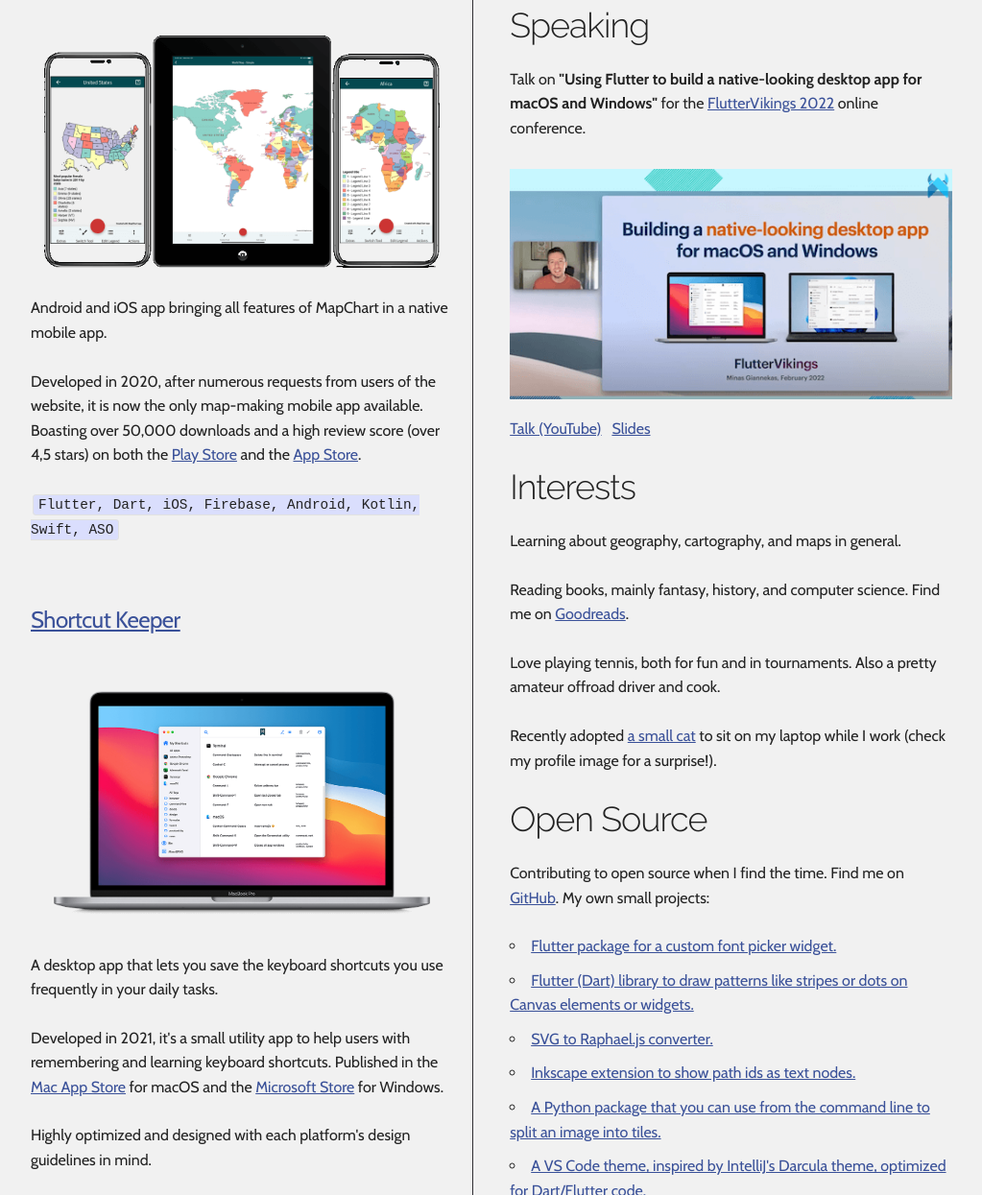
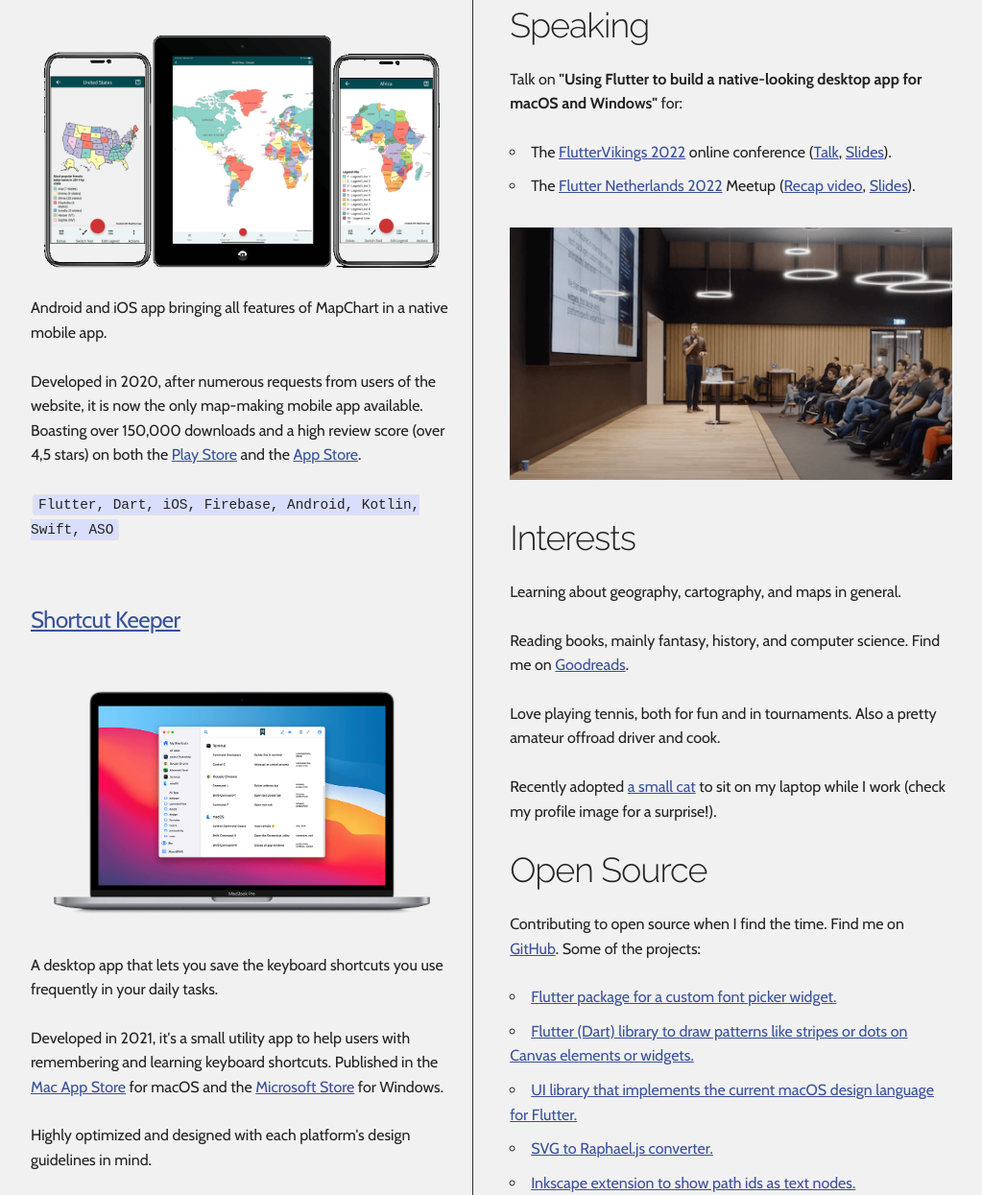
Before and after one commit to whiplashoo/whidev, a website: page index.html in a window 1280 px wide. Shown: the part 1784-3029 px from the top of the page at 96% size, without its empty margins (128-1151 px from the left). Drawn offline with nearby package versions, Linux system fonts and the light colour scheme.

Commit message:
update with Flutter Netherlands talk

```diff
--- a/index.html
+++ b/index.html
@@ -443,7 +443,7 @@
                                 <img class="u-max-full-width" src="img/mapchart.png" alt="mapchart">
                                 <p> Web app for creating your own custom map of World, Europe, US, and more with colors and descriptions of your choice. </p>
                                 <p> Developed in 2014, it has since been used by millions of people all over the world. Regularly visited by a diverse audience including students, university teachers, sales executives, business owners, research staff, travelers, and more.</p>
-                                <p>Currently the #1 Google search result in its category and the most complete map-making tool overall. </p>
+                                <p>Currently the #1 Google search result in its category and the most complete map-making tool on the web. </p>
                                 <code> HTML, CSS, JS &amp; jQuery, PHP, Node.js, Nunjucks, SVG</code>
                             </div>
                         </div>
@@ -465,7 +465,7 @@
                                 </h5>
                                 <img class="u-max-full-width" src="img/mapchart_app.png" alt="mapchart mobile app">
                                 <p> Android and iOS app bringing all features of MapChart in a native mobile app. </p>
-                                <p> Developed in 2020, after numerous requests from users of the website, it is now the only map-making mobile app available. Boasting over 50,000 downloads and a high review score (over 4,5 stars) on both the <a href="https://play.google.com/store/apps/details?id=com.whidev.mapchart" target="_blank" rel="noopener">Play Store</a> and the <a href="https://apps.apple.com/us/app/mapchart-app/id1541877062" target="_blank" rel="noopener">App Store</a>. </p>
+                                <p> Developed in 2020, after numerous requests from users of the website, it is now the only map-making mobile app available. Boasting over 150,000 downloads and a high review score (over 4,5 stars) on both the <a href="https://play.google.com/store/apps/details?id=com.whidev.mapchart" target="_blank" rel="noopener">Play Store</a> and the <a href="https://apps.apple.com/us/app/mapchart-app/id1541877062" target="_blank" rel="noopener">App Store</a>. </p>
                                 <code> Flutter, Dart, iOS, Firebase, Android, Kotlin, Swift, ASO </code>
                             </div>
                         </div>
@@ -535,16 +535,14 @@
                         </div>
                         <h3 class="section-heading" style="margin-top:20px"> Speaking </h4>
                         <div class="content">
-                            <p>Talk on <strong>"Using Flutter to build a native-looking desktop app for macOS and Windows"</strong> for the <a href="https://fluttervikings.com/" target="_blank" rel="noopener noreferrer">FlutterVikings 2022</a> online conference. </p>
-                            <img class="u-max-full-width" style="margin: 5px 20px 10px 0;" src="img/flutter_vikings_talk.png" alt="Presenting a talk for the FlutterVikings 2022 online conference">
-                            <p>
-                                <a href="https://youtu.be/qFHSMISkguw?t=20701" target="_blank" rel="noopener noreferrer">Talk (YouTube)</a>
-                                &nbsp;
-                                <a href="https://www.icloud.com/keynote/0fbkqhj70TUjztwWDzaWbRZWw#Minas_Giannekas_FlutterVikings_talk" target="_blank" rel="noopener noreferrer">Slides</a>
-                            </p>
-                            <p></p>
+                            <p>Talk on <strong>"Using Flutter to build a native-looking desktop app for macOS and Windows"</strong> for:</p>
+                            <ul>
+                                <li>The <a href="https://fluttervikings.com/" target="_blank" rel="noopener noreferrer">FlutterVikings 2022</a> online conference (<a href="https://youtu.be/qFHSMISkguw?t=20701" target="_blank" rel="noopener noreferrer">Talk</a>, <a href="https://www.icloud.com/keynote/0fbkqhj70TUjztwWDzaWbRZWw#Minas_Giannekas_FlutterVikings_talk" target="_blank" rel="noopener noreferrer">Slides</a>).</li>
+                                <li>The <a href="https://www.meetup.com/FlutterNL/events/283742843/" target="_blank" rel="noopener noreferrer">Flutter Netherlands 2022</a> Meetup (<a href="https://youtu.be/mRU7MUdpE3Q" target="_blank" rel="noopener noreferrer">Recap video</a>, <a href="https://docs.google.com/presentation/d/14XUS2Vy7l-IYK_J8m_BZe-da9YfVH7ej5Th5-ZawPq0/edit#slide=id.p1" target="_blank" rel="noopener noreferrer">Slides</a>).</li>
+                            </ul>
+                            <img class="u-max-full-width" style="margin: 5px 20px 10px 0;" src="img/flutter_netherlands_talk.png" alt="Presenting a talk for the Flutter Netherlands 2022 Meetup">
                         </div>
-                        <h3 class="section-heading"> Interests </h4>
+                        <h3 class="section-heading" style="margin-top:20px"> Interests </h4>
                         <div class="content">
                             <p>Learning about geography, cartography, and maps in general.</p>
                             <p>Reading books, mainly fantasy, history, and computer science. Find me on <a href="https://www.goodreads.com/user/show/58959102-minas" target="_blank" rel="noopener noreferrer">Goodreads</a>. </p>
@@ -553,13 +551,16 @@
                         </div>
                         <h3 class="section-heading"> Open Source </h4>
                         <div class="content">
-                            <p>Contributing to open source when I find the time. Find me on <a href="https://github.com/whiplashoo" target="_blank" rel="noopener noreferrer">GitHub</a>. My own small projects:</p>
+                            <p>Contributing to open source when I find the time. Find me on <a href="https://github.com/whiplashoo" target="_blank" rel="noopener noreferrer">GitHub</a>. Some of the projects:</p>
                             <ul>
                                 <li>
                                     <a href="https://pub.dev/packages/flutter_font_picker" target="_blank" rel="noopener noreferrer">Flutter package for a custom font picker widget.</a>
                                 </li>
                                 <li>
                                     <a href="https://pub.dev/packages/patterns_canvas" target="_blank" rel="noopener noreferrer">Flutter (Dart) library to draw patterns like stripes or dots on Canvas elements or widgets.</a>
+                                </li>
+                                <li>
+                                    <a href="https://pub.dev/packages/macos_ui" target="_blank" rel="noopener noreferrer">UI library that implements the current macOS design language for Flutter.</a>
                                 </li>
                                 <li>
                                     <a href="https://github.com/whiplashoo/svgtoraphael" target="_blank" rel="noopener noreferrer">SVG to Raphael.js converter.</a>
--- a/package.json
+++ b/package.json
@@ -5,7 +5,7 @@
   "main": "gulpfile.js",
   "dependencies": {},
   "devDependencies": {
-    "browser-sync": "^2.27.5",
+    "browser-sync": "^2.27.9",
     "gulp": "^4.0.2",
     "gulp-autoprefixer": "^7.0.1",
     "gulp-changed": "^4.0.3",
```
Also changed, not shown: img/flutter_netherlands_talk.png (added), 1 other file.
